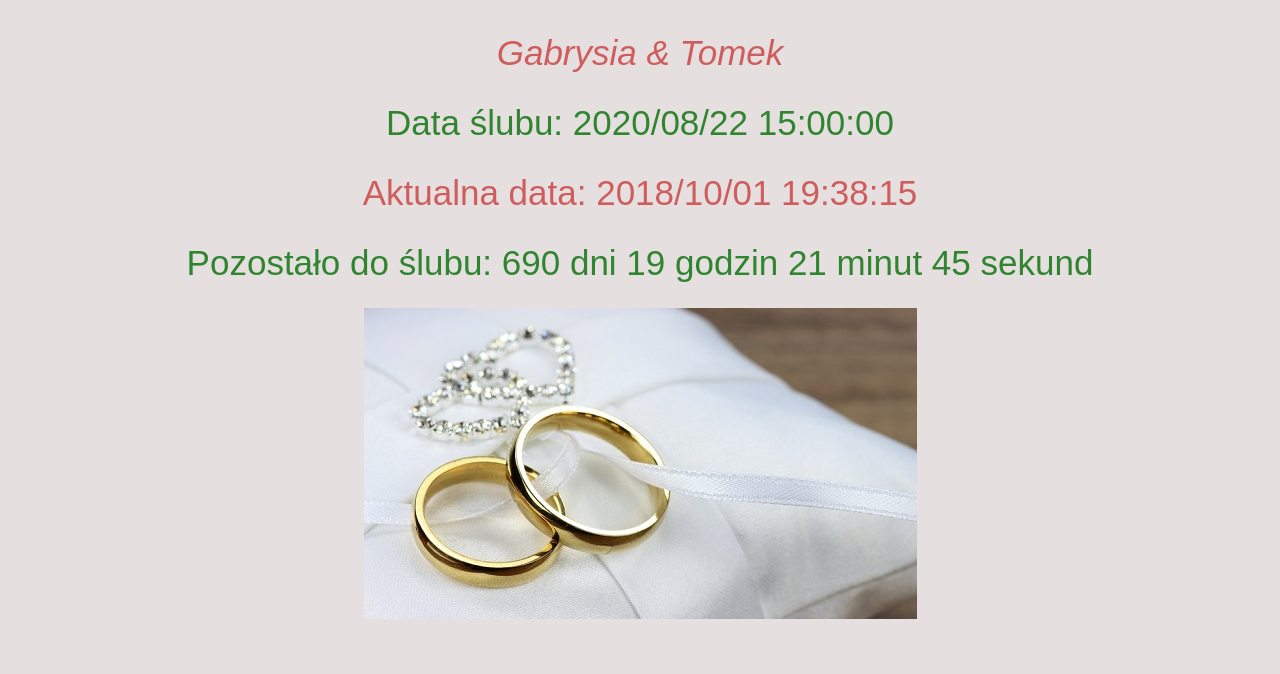
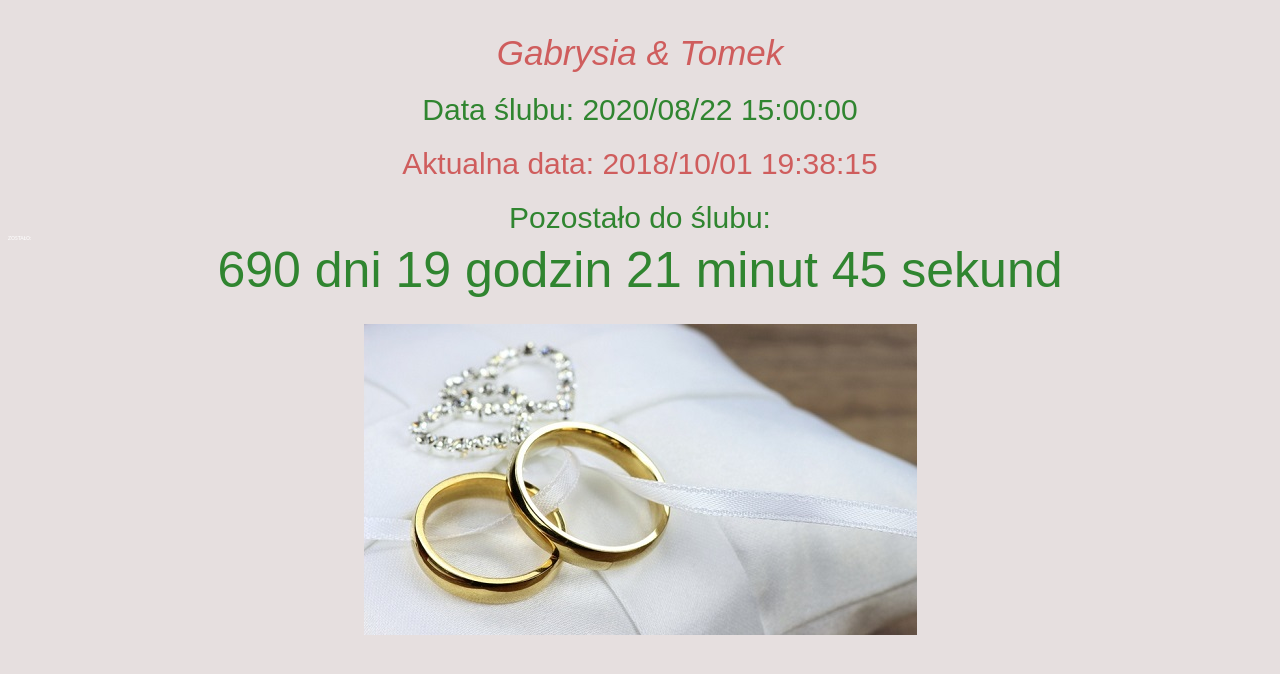
Before and after one commit to gabrysiaitomek/slub, a plain HTML site: page index.html in a window 1280 px wide. Drawn offline with Linux system fonts and the light colour scheme.

Commit message:
Add files via upload

```diff
--- a/index.html
+++ b/index.html
@@ -19,6 +19,8 @@
         <article id="zegar">
                 1 ROK / 320 DNI / 22 GODZINY / 15 MINUT / 12 SEKUND
         </article>
+        <article id="pozostalo_do_slubu_wstep"></article>
+                ZOSTAŁO:
         <article id="pozostalo_do_slubu">
                 ZOSTAŁO:
         </article>
--- a/script.js
+++ b/script.js
@@ -42,6 +42,7 @@ function odliczanie(){
 
     document.getElementById("zegar").innerHTML = "Aktualna data: " + rok + "/" + miesiac + "/" + dzien + " " + godzina + ":" + minuta + ":" + sekunda;
     document.getElementById("data_slubu").innerHTML = "Data ślubu: 2020/08/22 15:00:00"
-    document.getElementById("pozostalo_do_slubu").innerHTML = "Pozostało do ślubu: " + days + " dni " + hours + " godzin " + minutes + " minut " + seconds + " sekund "
+    document.getElementById("pozostalo_do_slubu_wstep").innerHTML = "Pozostało do ślubu: ";
+    document.getElementById("pozostalo_do_slubu").innerHTML =  days + " dni " + hours + " godzin " + minutes + " minut " + seconds + " sekund "
     setTimeout("odliczanie()", 1000);
 }
--- a/style.css
+++ b/style.css
@@ -3,7 +3,7 @@ body
 	background-color: #e6dfdf;
 	color: #ffffff;
 	font-family: 'Lato', sans-serif;
-	font-size: 20px;
+	font-size: 5px;
 }
 
 #container
@@ -19,7 +19,7 @@ body
 
 #zegar
 {
-    padding-top: 30px;
+    padding-top: 20px;
     display: flex;
     align-items: center;
     justify-content: center;
@@ -28,13 +28,13 @@ body
     color: #cf5d5d;
 	float: center;
 	font-family: 'Josefin Sans', sans-serif;
-	font-size: 35px;
+	font-size: 30px;
 	text-align: left;
 }
 
 #data_slubu
 {
-    padding-top: 30px;
+    padding-top: 20px;
     display: flex;
     align-items: center;
     justify-content: center;
@@ -43,13 +43,13 @@ body
     color: #308530;
 	float: center;
 	font-family: 'Josefin Sans', sans-serif;
-	font-size: 35px;
+	font-size: 30px;
 	text-align: left;
 }
 
-#pozostalo_do_slubu
+#pozostalo_do_slubu_wstep
 {
-    padding-top: 30px;
+    padding-top: 20px;
     display: flex;
     align-items: center;
     justify-content: center;
@@ -58,7 +58,22 @@ body
     color: #308530;
 	float: center;
 	font-family: 'Josefin Sans', sans-serif;
-	font-size: 35px;
+	font-size: 30px;
+	text-align: left;
+}
+
+#pozostalo_do_slubu
+{
+    padding-top: -15px;
+    display: flex;
+    align-items: center;
+    justify-content: center;
+    margin-left: auto;
+    margin-right: auto;
+    color: #308530;
+	float: center;
+	font-family: 'Josefin Sans', sans-serif;
+	font-size: 50px;
 	text-align: left;
 }
 
```
